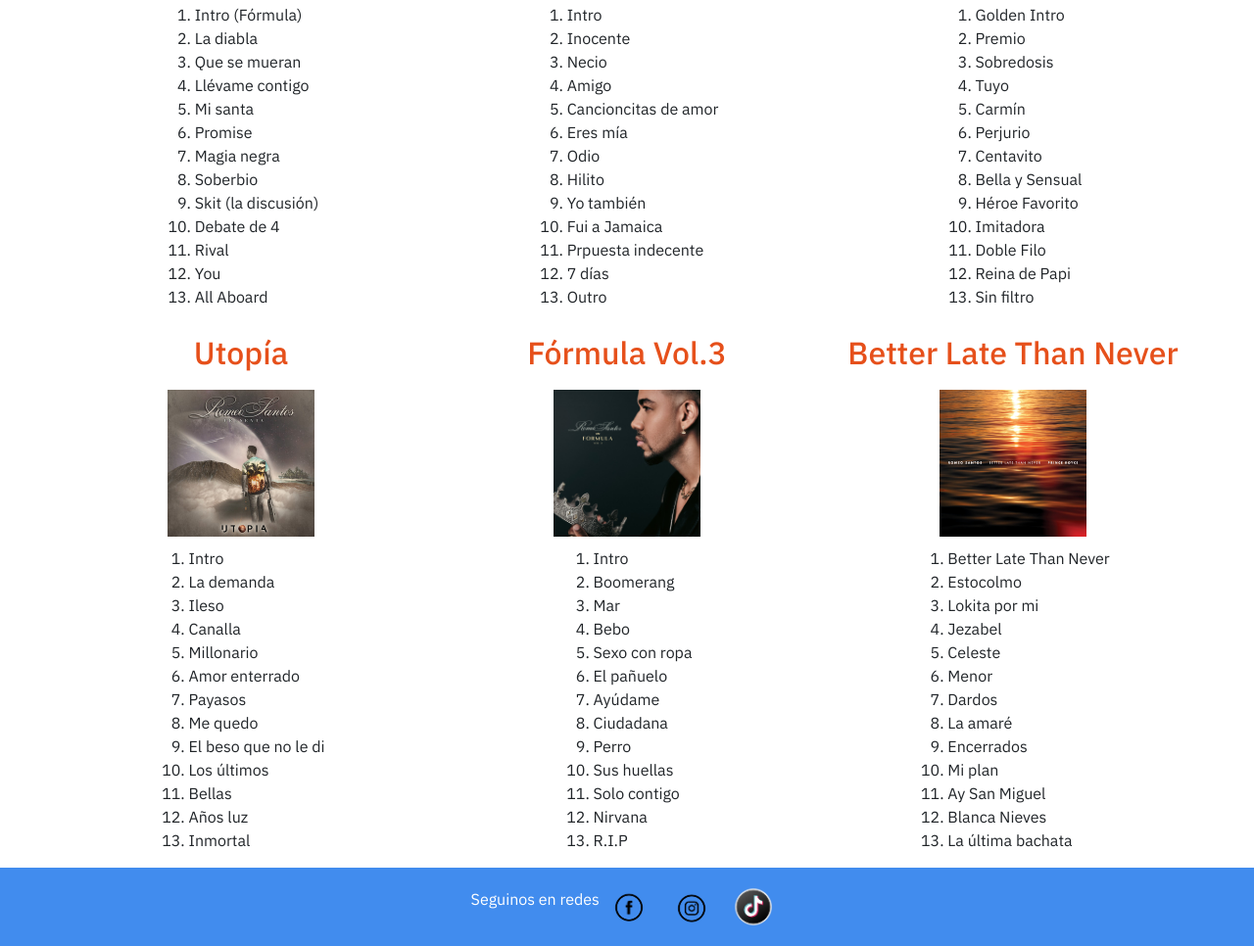
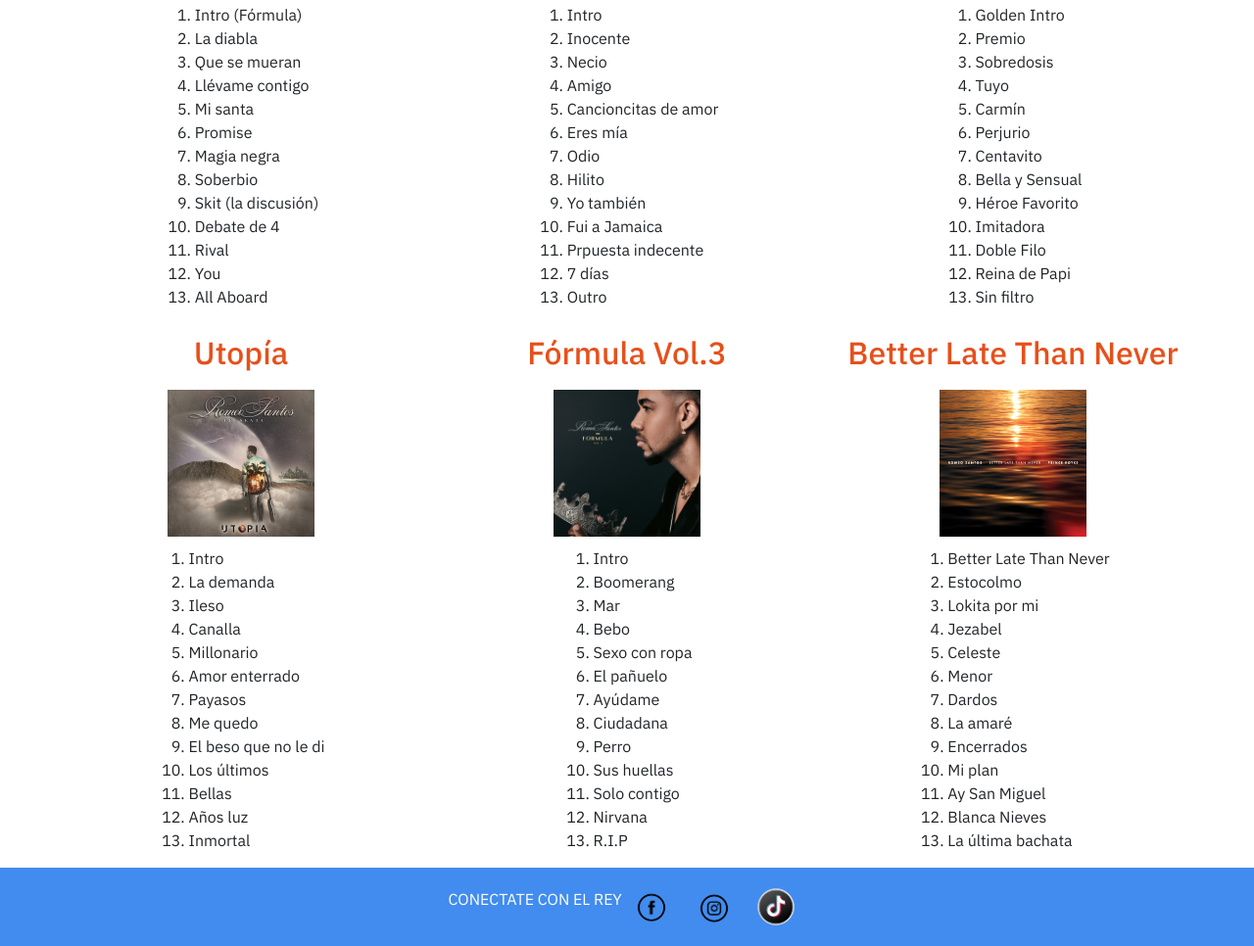
Before and after one commit to carolinapaolaacuna-lang/coder-romeo-santos, a plain HTML site: page page/discografia.html in a window 1280 px wide. Shown: the part 439-1405 px from the top of the page at 98% size. Drawn offline with nearby package versions, Linux system fonts and the light colour scheme; a web font is replaced by a local one.

Commit message:
cambio texto redes footer dis - tour

```diff
--- a/page/discografia.html
+++ b/page/discografia.html
@@ -156,7 +156,7 @@
 
     <footer>
 
-        <p>Seguinos en redes</p>
+        <p>CONECTATE CON EL REY</p>
 
         <div>
             <a href="https://www.facebook.com/RomeoSantosOfficial"><img class="logo-redes" src="../img/logoFacebook.png"
```
Also changed, not shown: page/tour.html (+1 -1 lines).
